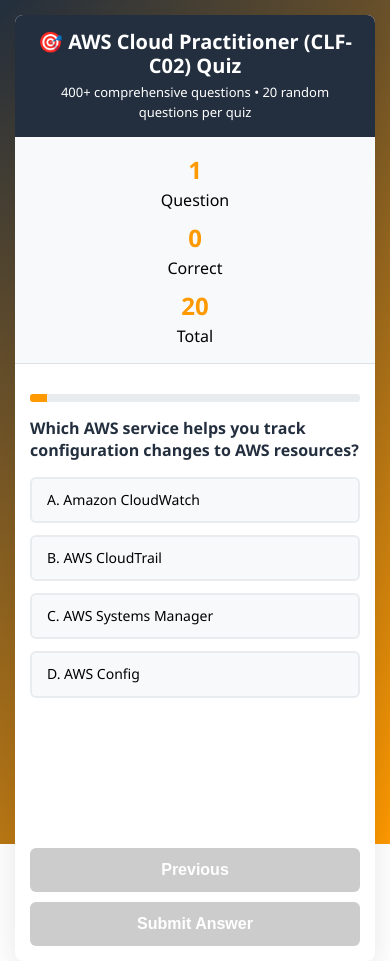
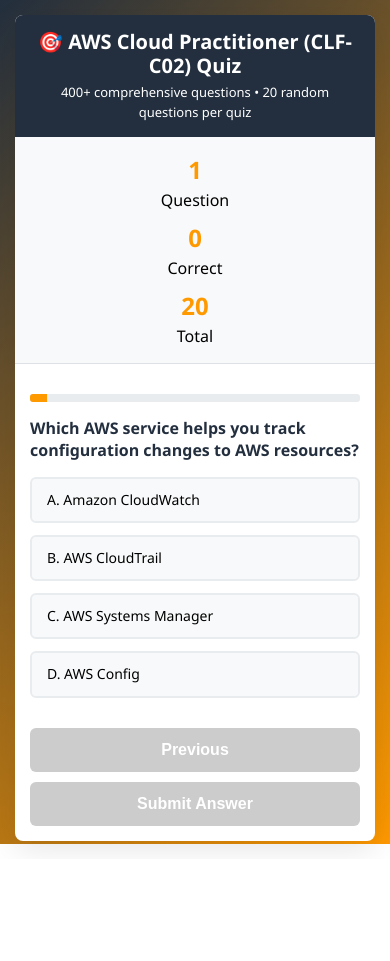
Before and after one commit to akeisling-nCino/aws, a React (Vite) app in the folder aws-clf-quiz/quiz-app/: page / in a window 390 px wide. After the commit the page ends 859 px from the top, so only its background shows below. Built offline with nearby package versions, Linux system fonts and the light colour scheme.

Commit message:
explanation UX

```diff
--- a/aws-clf-quiz/quiz-app/src/App.css
+++ b/aws-clf-quiz/quiz-app/src/App.css
@@ -149,12 +149,8 @@
   cursor: not-allowed;
 }
 
-.explanation-container {
+.explanation {
   margin-top: 20px;
-  min-height: 120px;
-}
-
-.explanation {
   padding: 20px;
   background: #e3f2fd;
   border-left: 4px solid #2196f3;
@@ -549,11 +545,8 @@
     border-radius: 6px;
   }
 
-  .explanation-container {
-    min-height: 100px;
-  }
-
   .explanation {
+    margin-top: 15px;
     padding: 12px;
     font-size: 14px;
     line-height: 1.4;
--- a/aws-clf-quiz/quiz-app/src/components/QuizQuestion.tsx
+++ b/aws-clf-quiz/quiz-app/src/components/QuizQuestion.tsx
@@ -62,15 +62,6 @@
             </li>
           ))}
         </ul>
-
-        <div className="explanation-container">
-          {answerSubmitted && (
-            <div className="explanation show">
-              <h4>Explanation:</h4>
-              <p>{question.explanation}</p>
-            </div>
-          )}
-        </div>
       </div>
 
       <div className="controls">
@@ -96,6 +87,13 @@
           </button>
         )}
       </div>
+
+      {answerSubmitted && (
+        <div className="explanation show">
+          <h4>Explanation:</h4>
+          <p>{question.explanation}</p>
+        </div>
+      )}
     </div>
   );
 };
```
